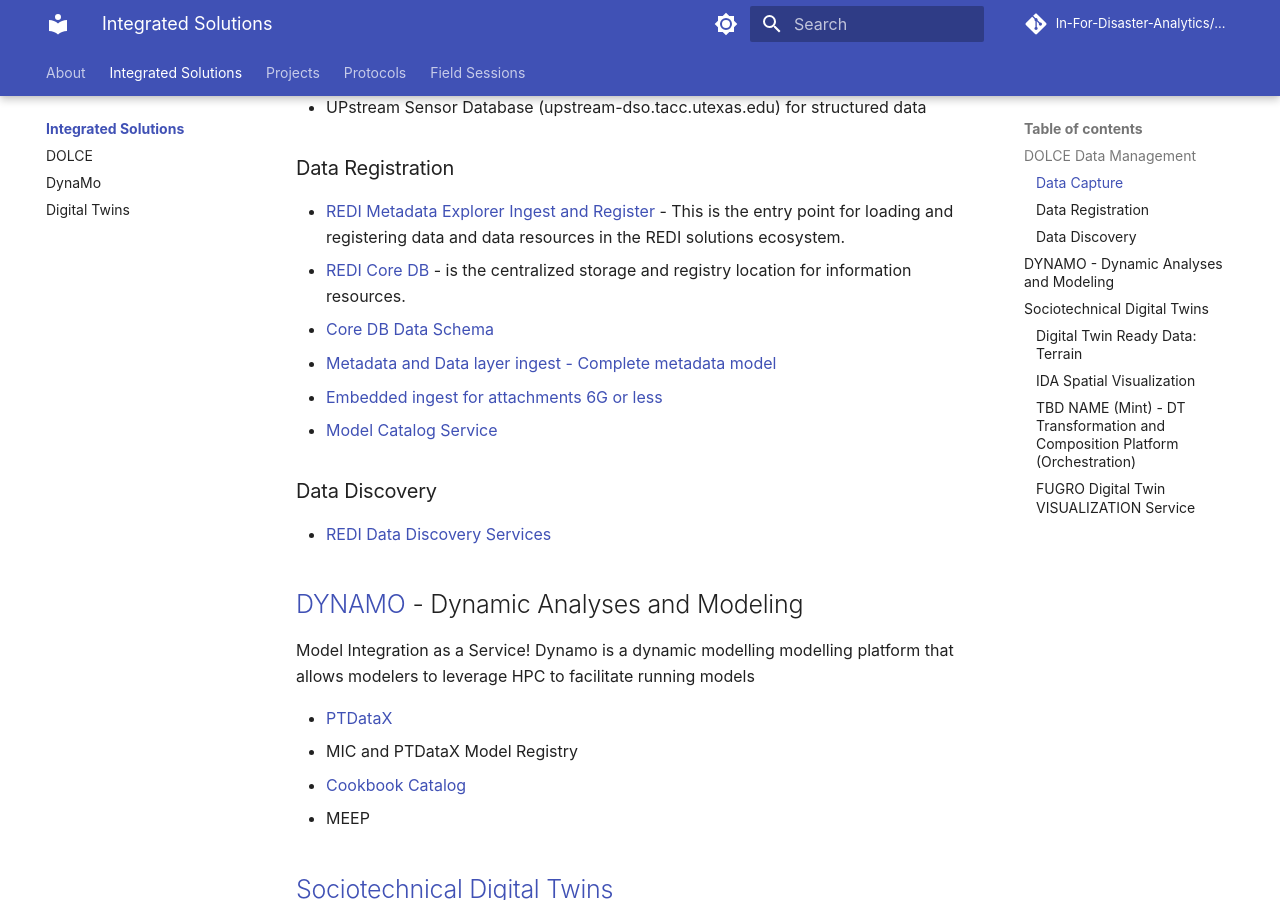
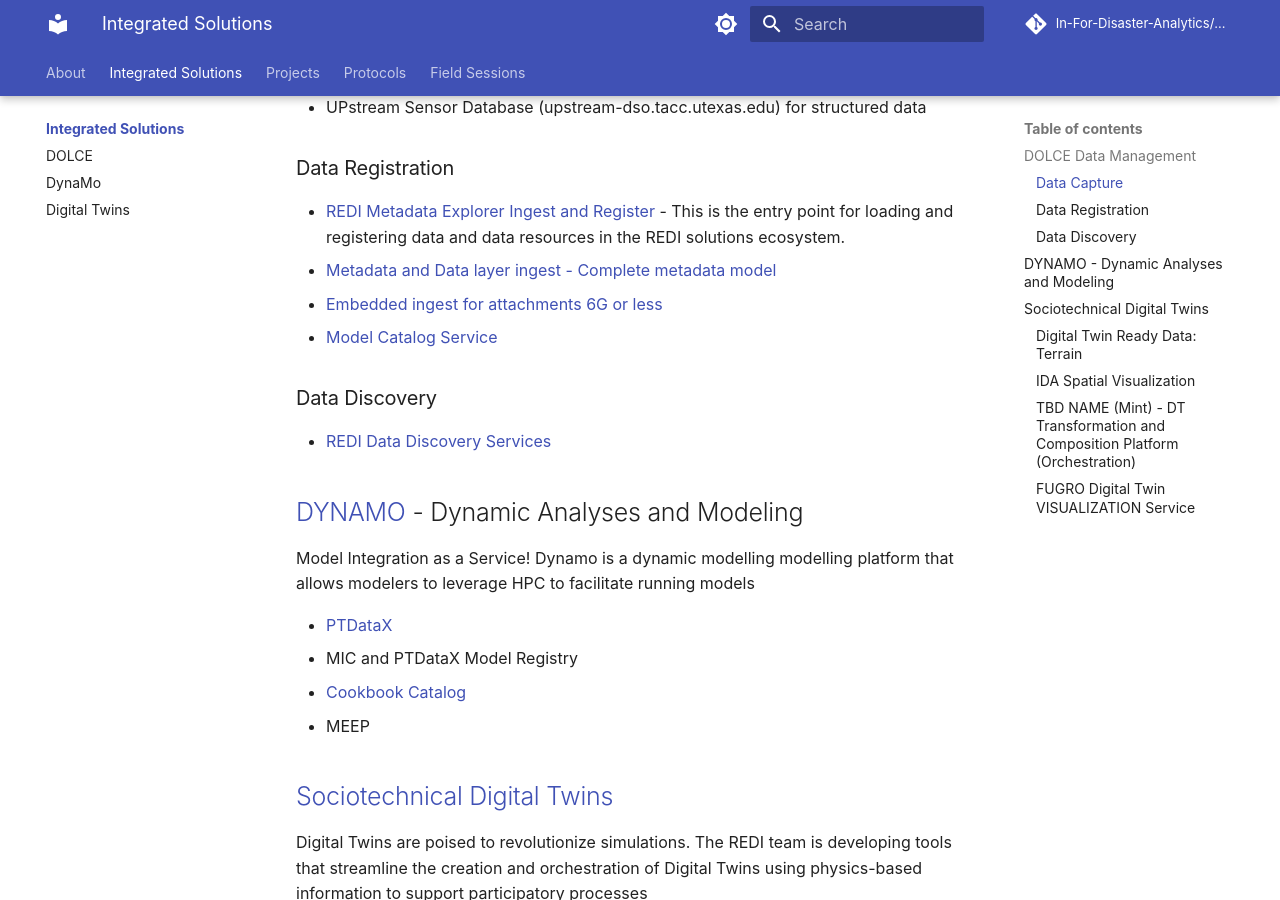
Before and after one commit to In-For-Disaster-Analytics/REDI-Documentation, an MkDocs documentation site: the page built from docs/integrated-solutions/index.md, in a window 1280 px wide and 900 px high, scrolled down 354 px. Built offline with MkDocs 1.6.1 and Material for MkDocs 9.7.7, drawn with Linux system fonts in a browser that asks for light colours; comment, search, counter and statistics services are not loaded.

Commit message:
Update index.md

```diff
--- a/docs/integrated-solutions/index.md
+++ b/docs/integrated-solutions/index.md
@@ -11,8 +11,6 @@
 
 ### Data Registration
 - [REDI Metadata Explorer Ingest and Register](https://ms2-dev.tacc.utexas.edu/metadata_app/) - This is the entry point for loading and registering data and data resources in the REDI solutions ecosystem.
-  - [REDI Core DB](https://ms2-dev.tacc.utexas.edu/redi-api/explorer/) - is the centralized storage and registry location for information resources.
-  - [Core DB Data Schema](https://ms2-dev.tacc.utexas.edu/db_schema/index.html)
 - [Metadata and Data layer ingest - Complete metadata model](https://survey123.arcgis.com/share/04ec954ca2e5469b8026c28cb17afa48?portalUrl=https://sitestories.io/portal)
   - [Embedded ingest for attachments 6G or less](https://ms2-dev.tacc.utexas.edu/survey-attachments)
 - [Model Catalog Service](https://tacc.mint.isi.edu/any/models/explore)
```
